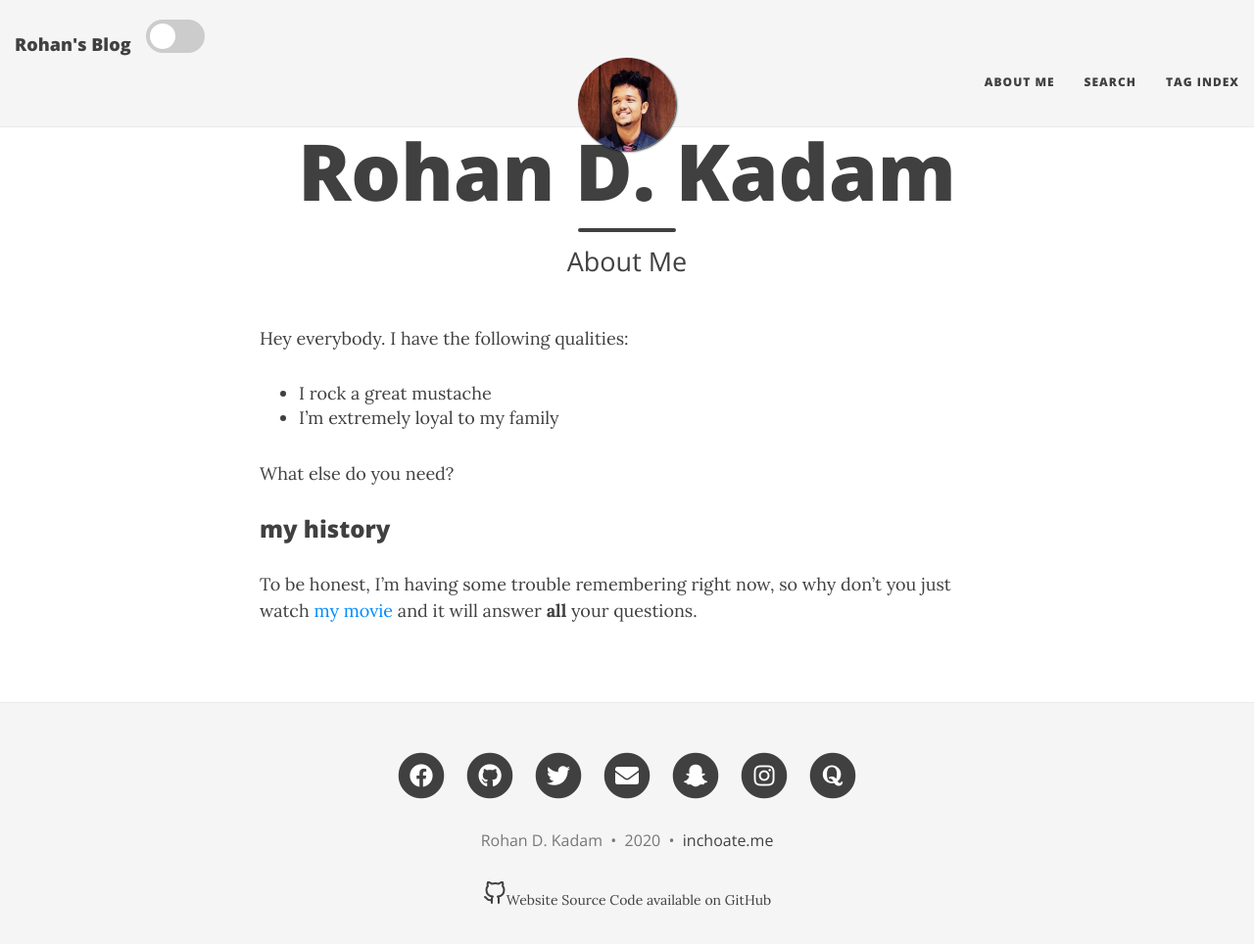
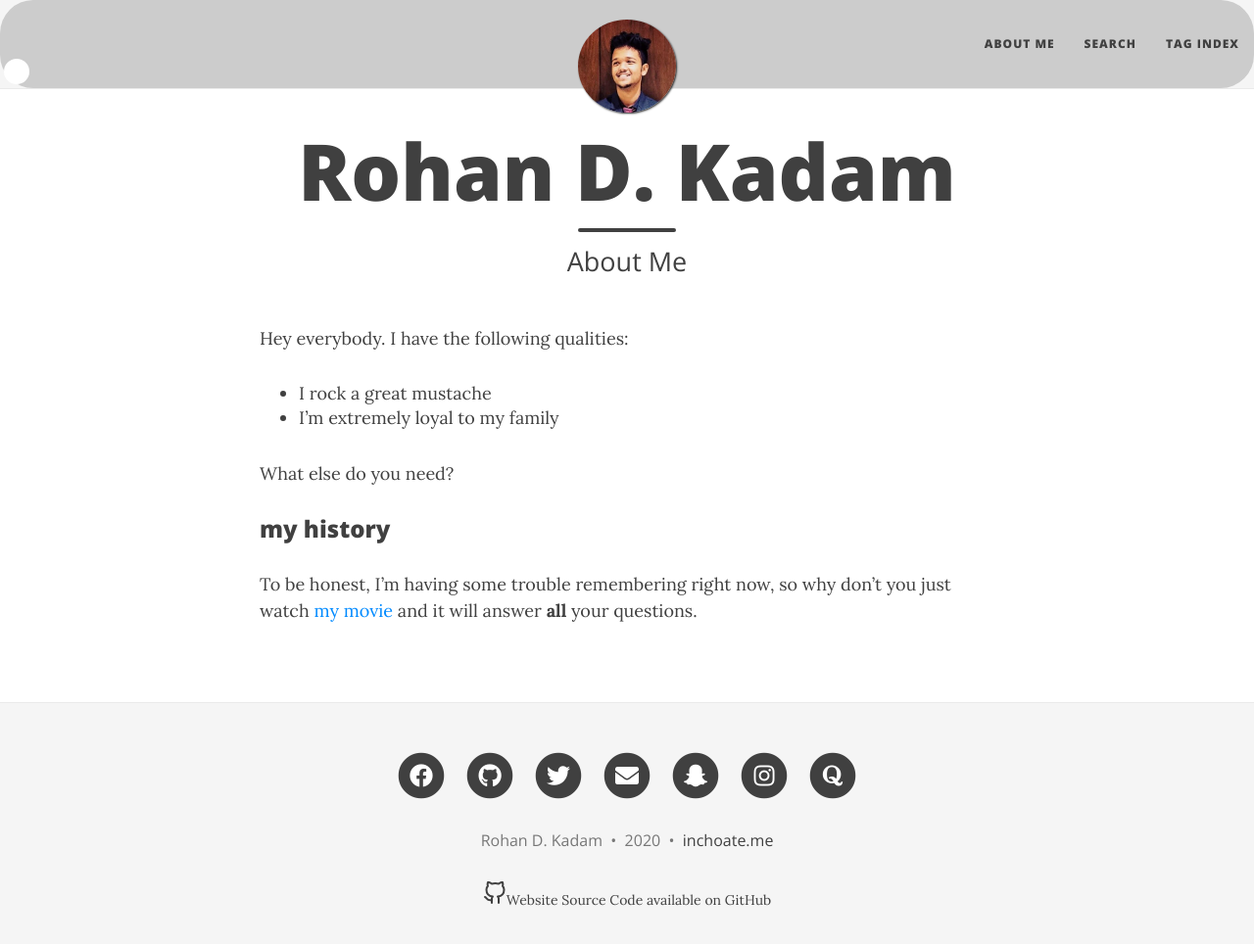
Before and after one commit to iamrdk21/Website1, a Jekyll site: the page built from aboutme.md, in a window 1280 px wide and 1010 px high. Shown: the top 964 px of the window at 98% size. Built offline with Jekyll 4.4.1, drawn with Linux system fonts in a browser that asks for light colours; nearby versions of some CDN libraries.

Commit message:
Update nav.html

```diff
--- a/_includes/nav.html
+++ b/_includes/nav.html
@@ -16,10 +16,7 @@
     </div>
 
 		  <head><link rel="stylesheet" href="../css/dark-mode.css"></head>
-<label class="switch">
-  <input type="checkbox">
-  <span class="slider round"></span>
-</label>
+
 
 <script>
 function myFunction() {
@@ -29,7 +26,11 @@
 </script>
 
 
-    <div class="collapse navbar-collapse" id="main-navbar">
+    <div class="collapse navbar-collapse" id="main-navbar
+					      <label class="switch">
+  <input type="checkbox" onclick="myFunction()">
+  <span class="slider round"></span>
+</label>
       <ul class="nav navbar-nav navbar-right">
       {%- for link in site.navbar-links -%}
         {%- if link[1].first %}
```
